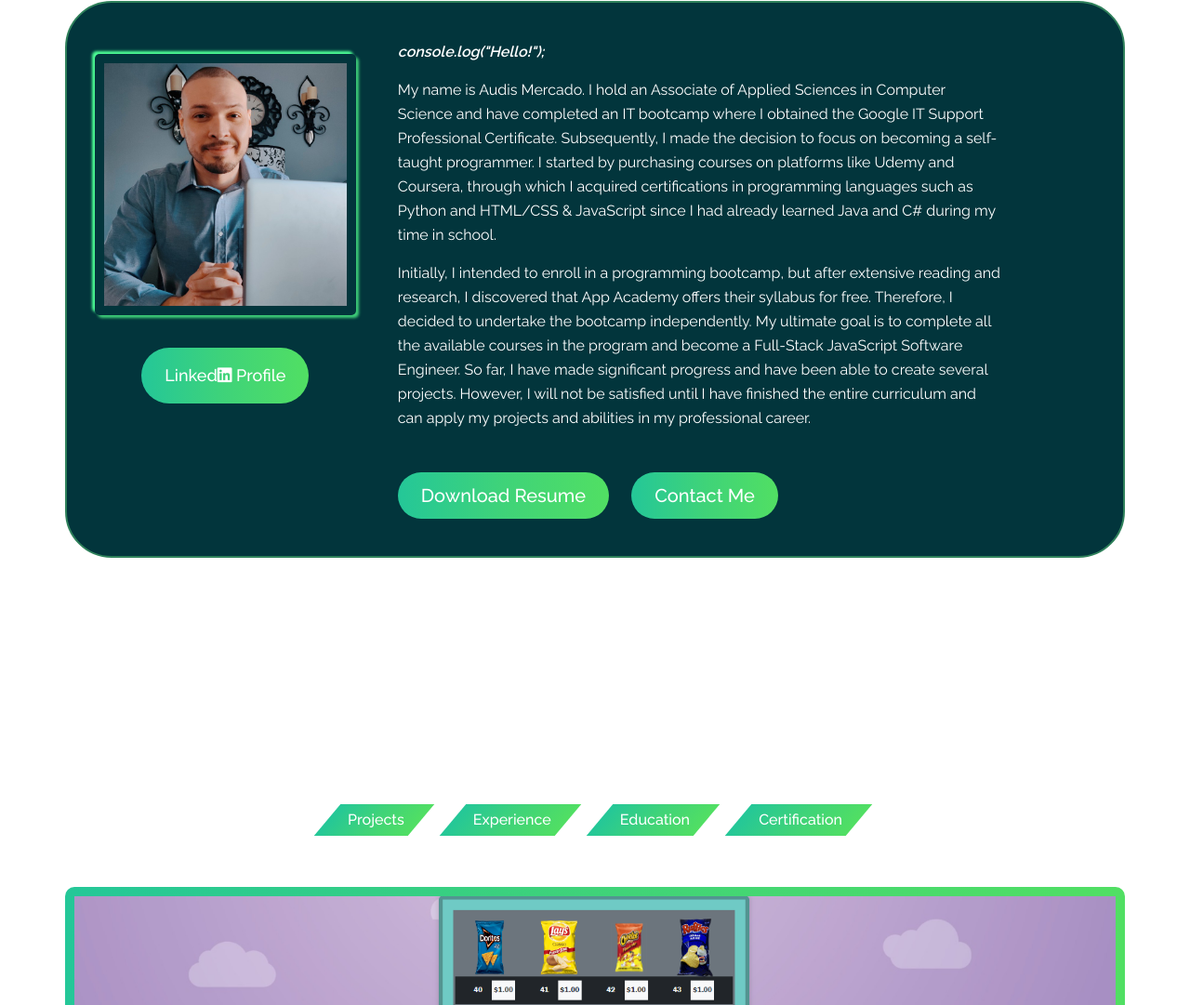
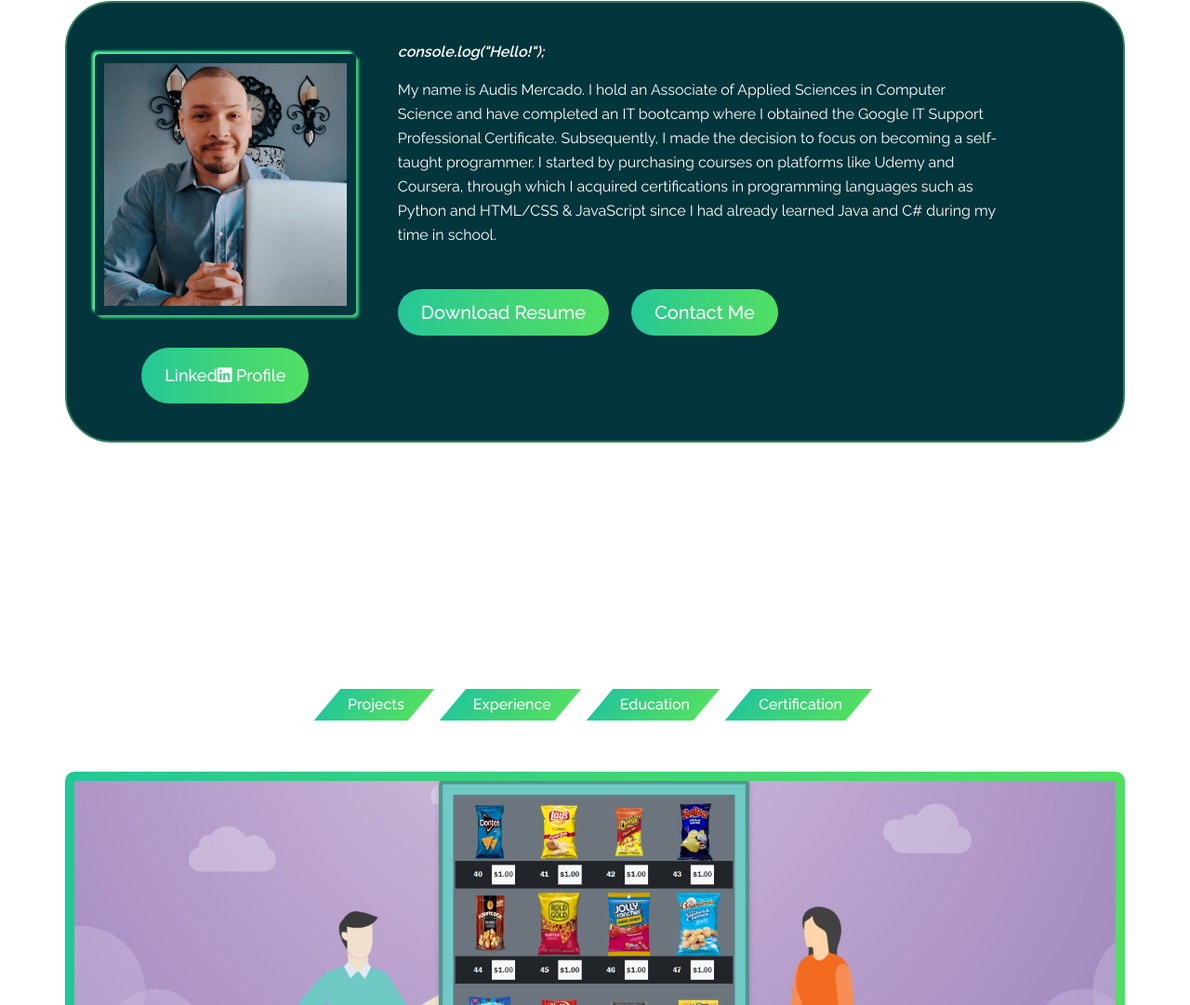
Before and after one commit to audiimer/first-portfolio, a plain HTML site: page index.html in a window 1280 px wide. Shown: the part 1058-2139 px from the top of the page at 93% size. Drawn offline with Linux system fonts and the light colour scheme.

Commit message:
html changes

```diff
--- a/index.html
+++ b/index.html
@@ -107,13 +107,7 @@
             the decision to focus on becoming a self-taught programmer. I started by purchasing courses on platforms
             like Udemy and Coursera, through which I acquired certifications in programming languages such as Python and
             HTML/CSS & JavaScript since I had already learned Java and C# during my time in school. </p>
-          <p>Initially, I intended to enroll in a programming bootcamp, but after extensive reading and research, I
-            discovered that App Academy offers their syllabus for free. Therefore, I decided to undertake the bootcamp
-            independently. My ultimate goal is to
-            complete all the available courses in the program and become a Full-Stack JavaScript Software Engineer. So
-            far, I have made significant progress and have been able to create several projects. However, I will not be
-            satisfied until I have finished the entire curriculum and can apply my projects and abilities in my
-            professional career.</p>
+
           <a href="amercadoresume.pdf" class="btn-1 hover-in-shadow" download target="_blank">Download Resume</a>
           <a id="contact" class="btn-1 hover-in-shadow">Contact Me</a>
         </div>
```
